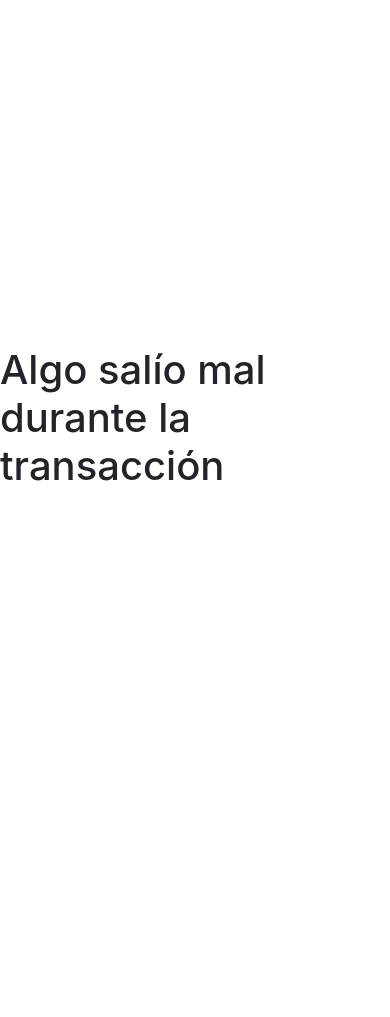
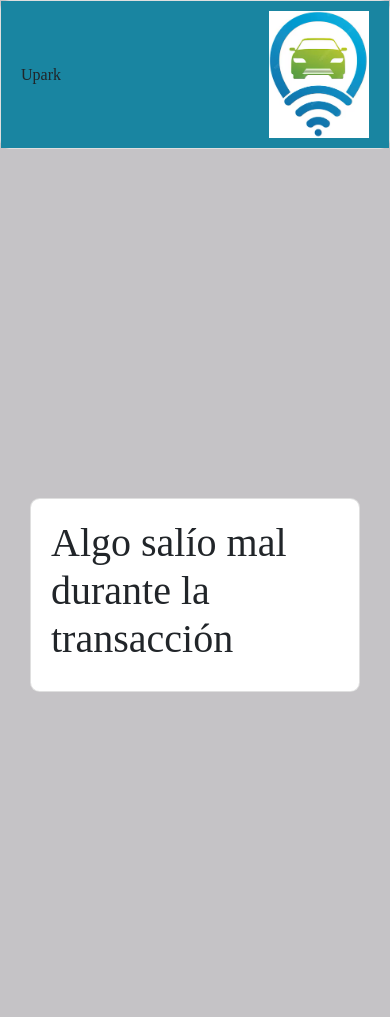
Before and after one commit to jmonto98/uPark, a Django app: page /validatePay/ in a window 390 px wide. Before the commit the page ends 481 px from the top, so only its background shows below. Run offline with Django 5.2, Linux system fonts and the light colour scheme; some libraries are stand-ins or nearby versions.

Commit message:
css de pse y errors

```diff
--- a/uparkapp/templates/errors.html
+++ b/uparkapp/templates/errors.html
@@ -1,3 +1,4 @@
+{% block content %} {% load static %}
 <title>{% block title %} uPark {% endblock %} </title>
 <!DOCTYPE html>
 <html lang="en">
@@ -11,17 +12,54 @@
     />
     <style>
       body {
+        font-family: Rajdhani !important;
+        background-color: #C5C3C6; /* Cambia este valor al código del color deseado */
+      }
+
+      header {
         display: flex;
+        justify-content: space-between;
         align-items: center;
-        justify-content: center;
-        height: 100vh;
+        padding: 10px 20px;
+        background-color: #1985A1;
+        border:0px !important ;
+
       }
-      .login-form {
-        width: 300px;
+      .logo img {
+        width: 100px; /* Ajusta el tamaño de la imagen según necesites */
+        height: auto;
       }
+      .card {
+        border-radius: .60rem;
+    }
     </style>
   </head>
   <body>
-    <h1>{{ error }}</h1>
+    <div class="card">
+      <header>
+        <div class="logo ">Upark</div>
+        <div class="logo"><img src="{% static 'images/logo.png' %}" alt="Logo de Upark"></div>
+      </header>
+    </div>
+
+    <br />
+
+    <div class="container-fluid vh-100 d-flex align-items-center justify-content-center">
+      <div class="container">
+        <div class="row justify-content-center">
+          <div class="col-md-6">
+            <div class="card">
+              <div class="card-body">
+                <h1>{{ error }}</h1>
+              </div>
+            </div>
+          </div>
+        </div>
+      </div>
+    </div>
+
   </body>
 </html>
+
+
+{% endblock %}
```
Also changed, not shown: uparkapp/templates/main.html (+5 -4 lines), uparkapp/templates/pse.html (+54 -58 lines).
